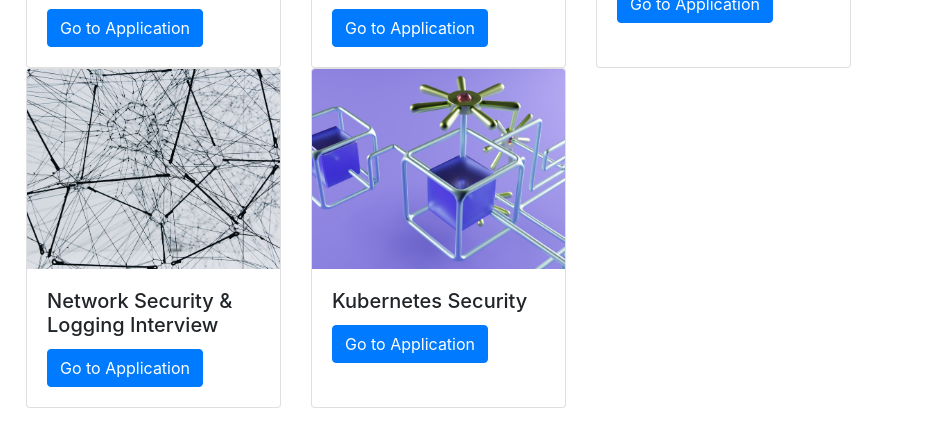
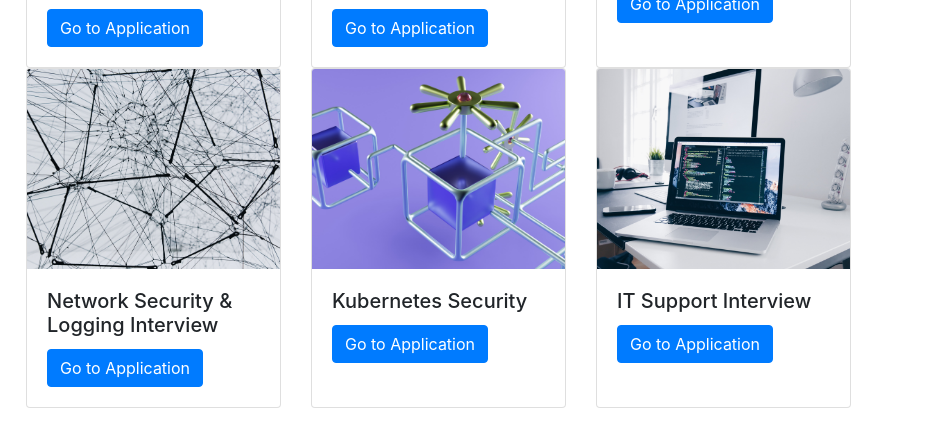
Before and after one commit to KoralK/koralk.github.io, a plain HTML site: page index.html in a window 1280 px wide. Shown: the part 636-1080 px from the top of the page, 344-1280 px from the left. Drawn offline with nearby package versions, Linux system fonts and the light colour scheme.

Commit message:
new apps add

```diff
--- a/index.html
+++ b/index.html
@@ -121,7 +121,8 @@
             { title: 'Devops Interview', url: 'https://koralk.github.io/interview_devops/', img: 'https://cdn.jsdelivr.net/gh/koralk/koralk.github.io/imgs/devops.jpeg'},
             { title: 'Stock Market', url: 'https://koralk.github.io/analyse_stock/', img: 'https://cdn.jsdelivr.net/gh/koralk/koralk.github.io/imgs/stock_market.jpeg'},
             { title: 'Network Security & Logging Interview', url: 'https://koralk.github.io/interview_network_security_logging/', img: 'https://cdn.jsdelivr.net/gh/koralk/koralk.github.io/imgs/network.jpeg'},
-            { title: 'Kubernetes Security', url: 'https://koralk.github.io/interview_kubernetes_security/', img: 'https://cdn.jsdelivr.net/gh/koralk/koralk.github.io/imgs/kubernetes.jpeg'}
+            { title: 'Kubernetes Security', url: 'https://koralk.github.io/interview_kubernetes_security/', img: 'https://cdn.jsdelivr.net/gh/koralk/koralk.github.io/imgs/kubernetes.jpeg'},
+            { title: 'IT Support Interview', url: 'https://github.com/KoralK/interview_itsupport', img: 'https://cdn.jsdelivr.net/gh/koralk/koralk.github.io/imgs/itsupport.jpeg'}
         ];
 
         projects.forEach((project, index) => {
```
Also changed, not shown: imgs/itsupport.jpeg (added).
